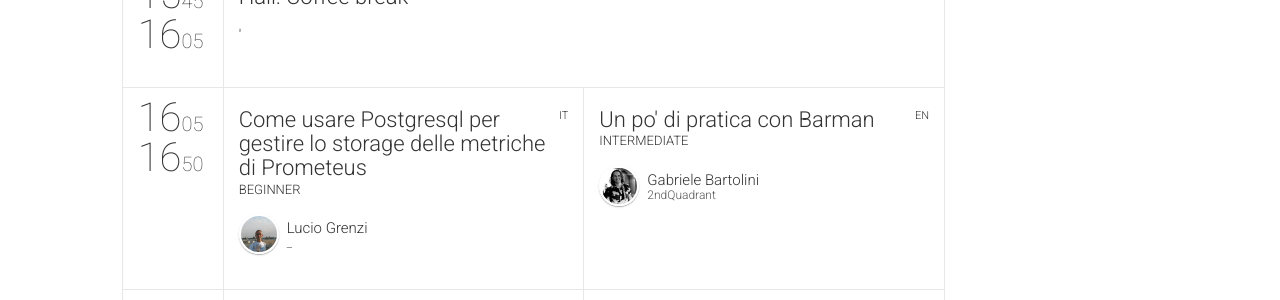
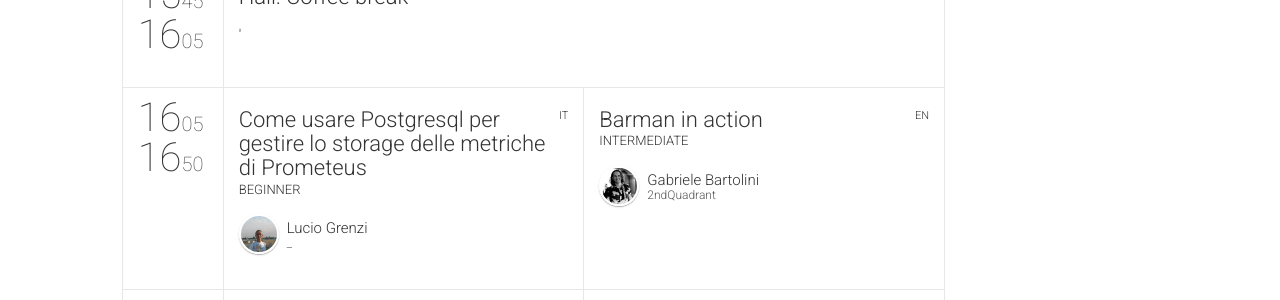
Before and after one commit to ITPUG/2019.pgday.it, a Jekyll site: the page built from schedule.it.html, in a window 1280 px wide and 900 px high, scrolled down 2267 px. Shown: the part 153-453 px from the top of the window. Built offline with Jekyll 4.4.1, drawn with Linux system fonts in a browser that asks for light colours; nearby versions of some CDN libraries; comment, search, counter and statistics services are not loaded.

Commit message:
Update sessions.yml

```diff
--- a/_data/sessions.yml
+++ b/_data/sessions.yml
@@ -468,7 +468,7 @@
 -
   id: 061
   title:
-    it: "Un po' di pratica con Barman"
+    it: "Barman in action"
     en: "Barman in action"
   description:
     it: "Barman ha recentemente aggiunto funzionalità interessanti per la gestione dei backup e della recovery di istanze PostgreSQL. Vediamo alcuni modi più comuni per configurare Barman con PostgreSQL e mettere in sicurezza i tuoi dati, fino a raggiungere perdita dati zero."
```
